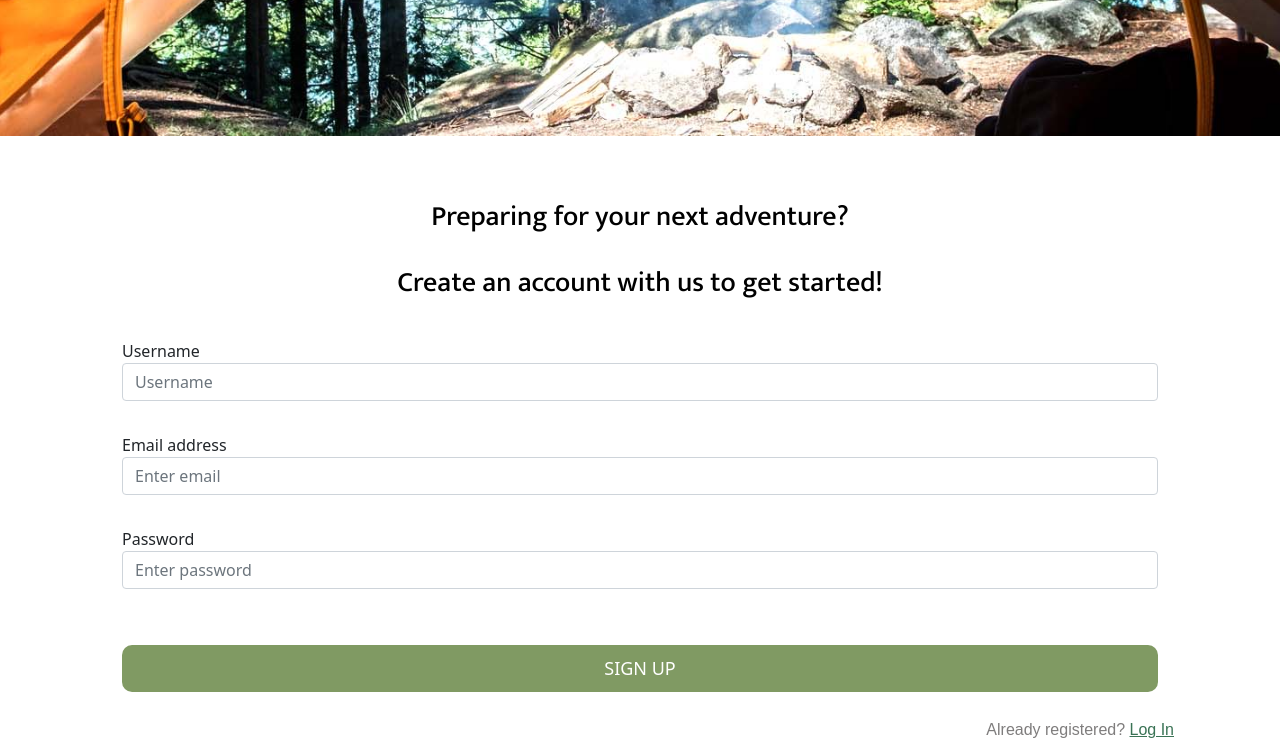
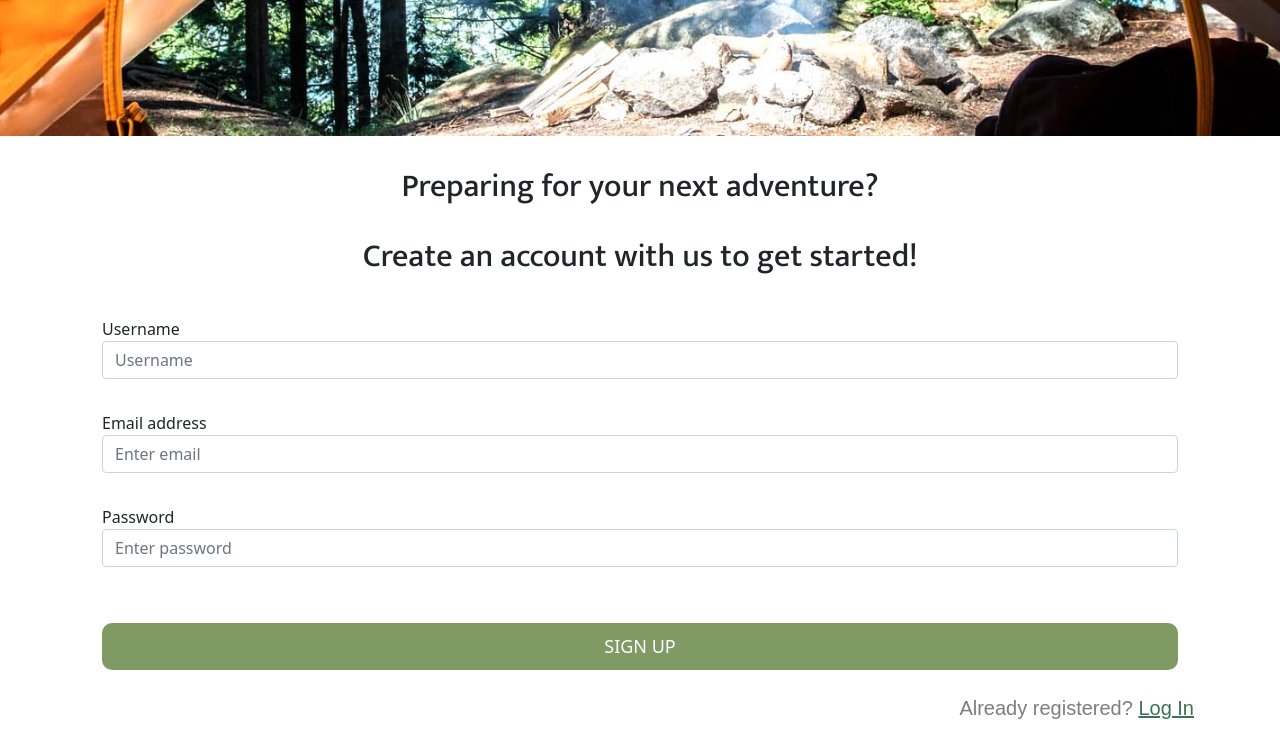
Before and after one commit to NeedaMehmud/outdoor-trading-co, a React (Create React App) app in the folder client/: page /SignUp in a window 1280 px wide. Shown: the part 400-1142 px from the top of the page. Built offline with nearby package versions, Linux system fonts and the light colour scheme; a web font is replaced by a local one.

Commit message:
Ensured styling was consistent across pages.

```diff
--- a/client/src/components/SignUpForm.js
+++ b/client/src/components/SignUpForm.js
@@ -45,9 +45,9 @@ const SignUpForm = () => {
           ) : (
         <form onSubmit={handleFormSubmit}>
             <div className="form-group p-3 text-center">
-              <h3>Preparing for your next adventure?</h3>
+              <h2>Preparing for your next adventure?</h2>
               <br></br>
-              <h3>Create an account with us to get started!</h3>
+              <h2>Create an account with us to get started!</h2>
             </div>
             <div className="form-group p-3">
                 <label> Username</label>
@@ -66,7 +66,7 @@ const SignUpForm = () => {
               <button type="submit" className="signup-btn">Sign Up</button>
             </div>
             <p className="forgot-password text-right">
-                Already registered? <a href="#">Log In</a>
+                <h5>Already registered? <a href="#">Log In</a></h5>
             </p>
         </form>
           )}
--- a/client/src/pages/SignUp.js
+++ b/client/src/pages/SignUp.js
@@ -8,13 +8,7 @@ function SignUp() {
     return (
         <div>
             <HeroCardless />
-            <div className="container p-3">
-                <div className="row">
-                    <div className="col p-3">
-                <SignUpForm />
-                    </div>
-                </div>
-            </div>
+            <SignUpForm />
         </div>
     );
 };
--- a/client/src/style/Footer.css
+++ b/client/src/style/Footer.css
@@ -1,8 +1,5 @@
 @import url(https://cdnjs.cloudflare.com/ajax/libs/font-awesome/4.6.3/css/font-awesome.css);
 
-h3 {
-    font-weight: 700;
-}
 nav,footer {
   background-color: var(--primary);
   color: var(--links);
@@ -13,6 +10,8 @@ footer {
 footer a {
   color: var(--links);
   text-decoration: none;
+  font-size: large;
+  text-transform: uppercase;
 }
 footer a:hover {
   color: var(--links);
```
Also changed, not shown: client/src/components/Nav.js (+2 -10 lines).
